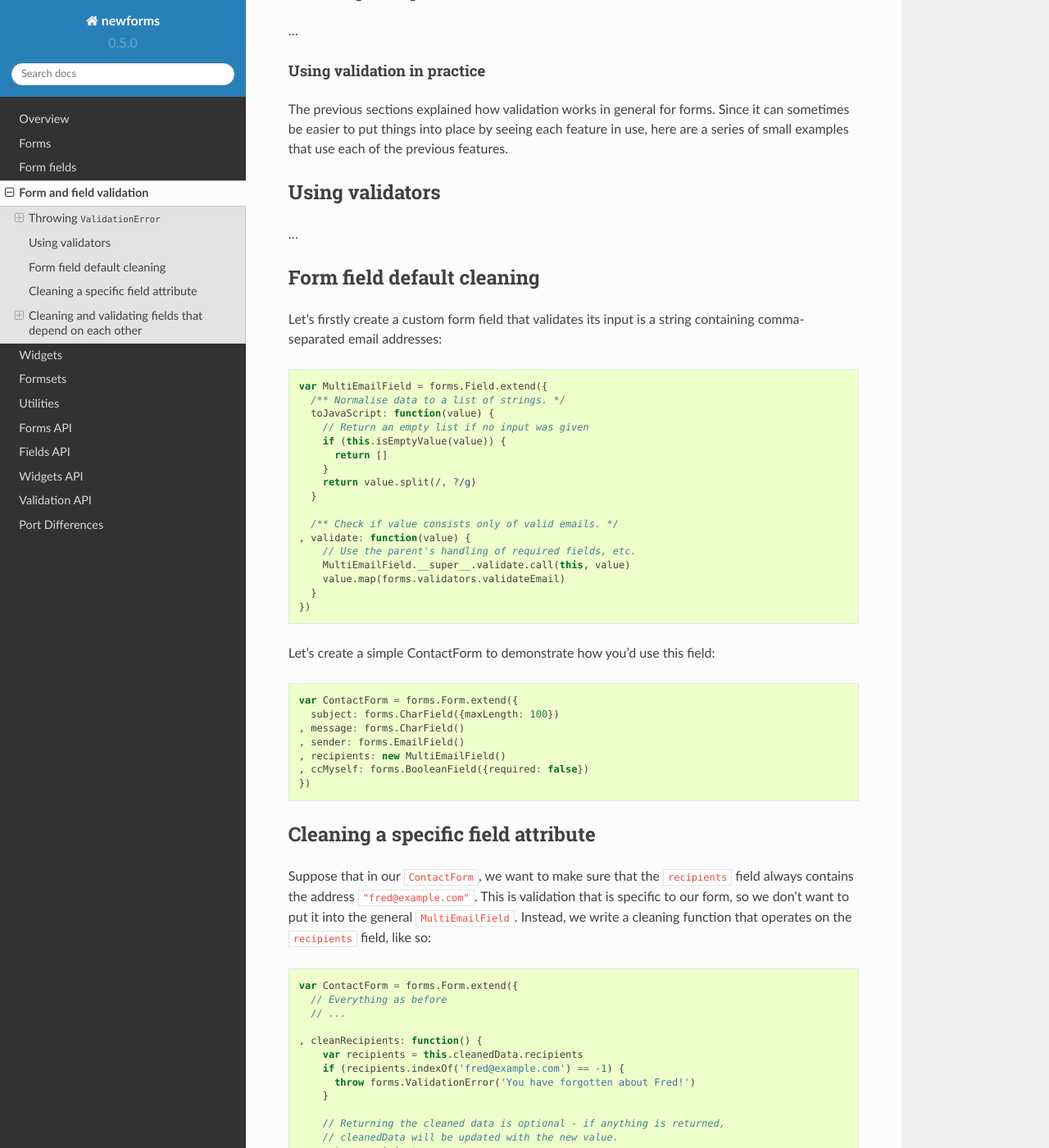
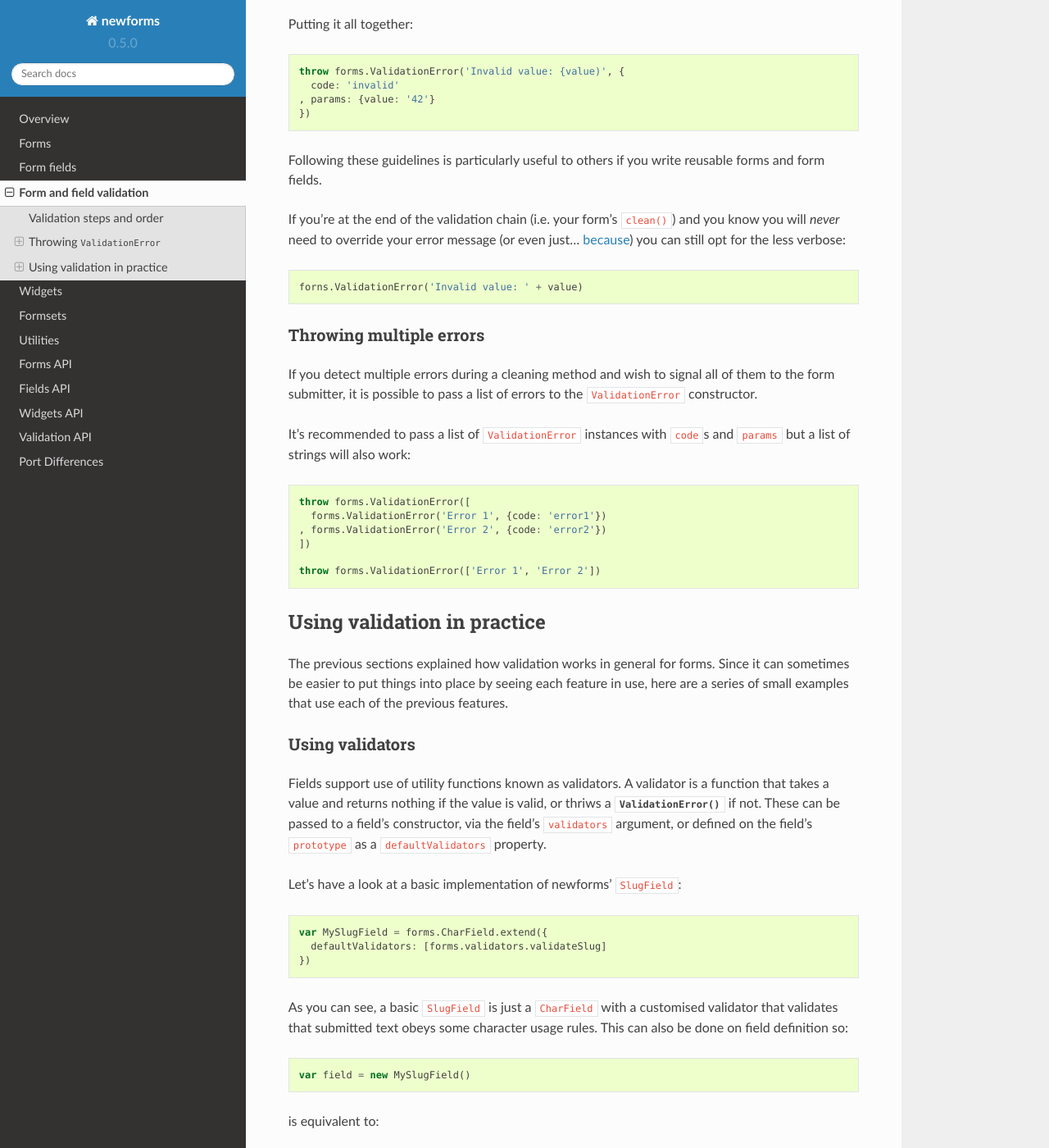
Before and after one commit to insin/newforms, a Sphinx documentation site: the page built from docs/validation.rst, in a window 1280 px wide and 1400 px high, scrolled down 2167 px. Shown: the whole window at 82% size. Built offline with Sphinx 7.4.7 and the Read the Docs theme 2.0.0, drawn with Linux system fonts in a browser that asks for light colours; some of the changed text lies outside the part shown.

Commit message:
Validation doc ]ci skip]

```diff
--- a/docs/validation.rst
+++ b/docs/validation.rst
@@ -30,6 +19,9 @@ Most validation can be done using `validators`_ - helpers
 that can be reused easily. Validators are functions that take a single argument
 and throw a ``ValidationError`` on invalid input. Validators are run after the
 field's ``toJavaScript`` and ``validate`` methods have been called.
+
+Validation steps and order
+==========================
 
 Validation of a Form is split into several steps, which can be customised or
 overridden:
@@ -108,14 +100,63 @@ field-specific cleaning method is not called. However, the cleaning methods
 for all remaining fields are still executed.
 
 Throwing ``ValidationError``
-----------------------------
+============================
 
-...
+In order to make error messages flexible and easy to override, consider the
+following guidelines:
+
+* Provide a descriptive error ``code`` to the constructor when possible:
+
+  .. code-block:: javascript
+
+     forms.ValidationError('Invalid value', {code: 'invalid'})
+
+* Don't coerce variables into the message; use placeholders and the ``params``
+  argument of the constructor:
+
+  .. code-block:: javascript
+
+     forms.ValidationError('Invalid value: {value}',{params: {value: '42'}})
+
+Putting it all together:
+
+.. code-block:: javascript
+
+   throw forms.ValidationError('Invalid value: {value)', {
+     code: 'invalid'
+   , params: {value: '42'}
+   })
+
+Following these guidelines is particularly useful to others if you write
+reusable forms and form fields.
+
+If you're at the end of the validation chain (i.e. your form's ``clean()``) and
+you know you will *never* need to override your error message (or even just...
+`because <http://www.youtube.com/watch?v=pWdd6_ZxX8c>`_) you can still opt
+for the less verbose:
+
+.. code-block:: javascript
+
+   forns.ValidationError('Invalid value: ' + value)
 
 Throwing multiple errors
-~~~~~~~~~~~~~~~~~~~~~~~~
+------------------------
 
-...
+If you detect multiple errors during a cleaning method and wish to signal all
+of them to the form submitter, it is possible to pass a list of errors to the
+``ValidationError`` constructor.
+
+It's recommended to pass a list of ``ValidationError`` instances with ``code``\s
+and ``params`` but a list of strings will also work:
+
+.. code-block:: javascript
+
+   throw forms.ValidationError([
+     forms.ValidationError('Error 1', {code: 'error1'})
+   , forms.ValidationError('Error 2', {code: 'error2'})
+   ])
+
+   throw forms.ValidationError(['Error 1', 'Error 2'])
 
 Using validation in practice
 ============================
@@ -130,7 +171,38 @@ previous features.
 Using validators
 ----------------
 
-...
+Fields support use of utility functions known as validators. A validator
+is a function that takes a value and returns nothing if the value is valid, or
+thriws a :js:class:`ValidationError` if not. These can be passed to a field's
+constructor, via the field's ``validators`` argument, or defined on the field's
+``prototype`` as a ``defaultValidators`` property.
+
+Let's have a look at a basic implementation of newforms' ``SlugField``:
+
+.. code-block:: javascript
+
+   var MySlugField = forms.CharField.extend({
+     defaultValidators: [forms.validators.validateSlug]
+   })
+
+As you can see, a basic ``SlugField`` is just a ``CharField`` with a customised
+validator that validates that submitted text obeys some character usage rules.
+This can also be done on field definition so:
+
+.. code-block:: javascript
+
+   var field = new MySlugField()
+
+is equivalent to:
+
+.. code-block:: javascript
+
+   var field = forms.CharField({validators: [forms.validators.validateSlug]})
+
+Common cases such as validating against an email or a regular expression can be
+handled using existing validators available in newforms. For example,
+:js:func:`validateSlug` is a function created by passing a slug-matching
+``RegExp`` to the :js:class:`RegexValidator` function factory.
 
 Form field default cleaning
 ---------------------------
```
Also changed, not shown: other parts of docs/validation.rst (+0 -11 lines).
